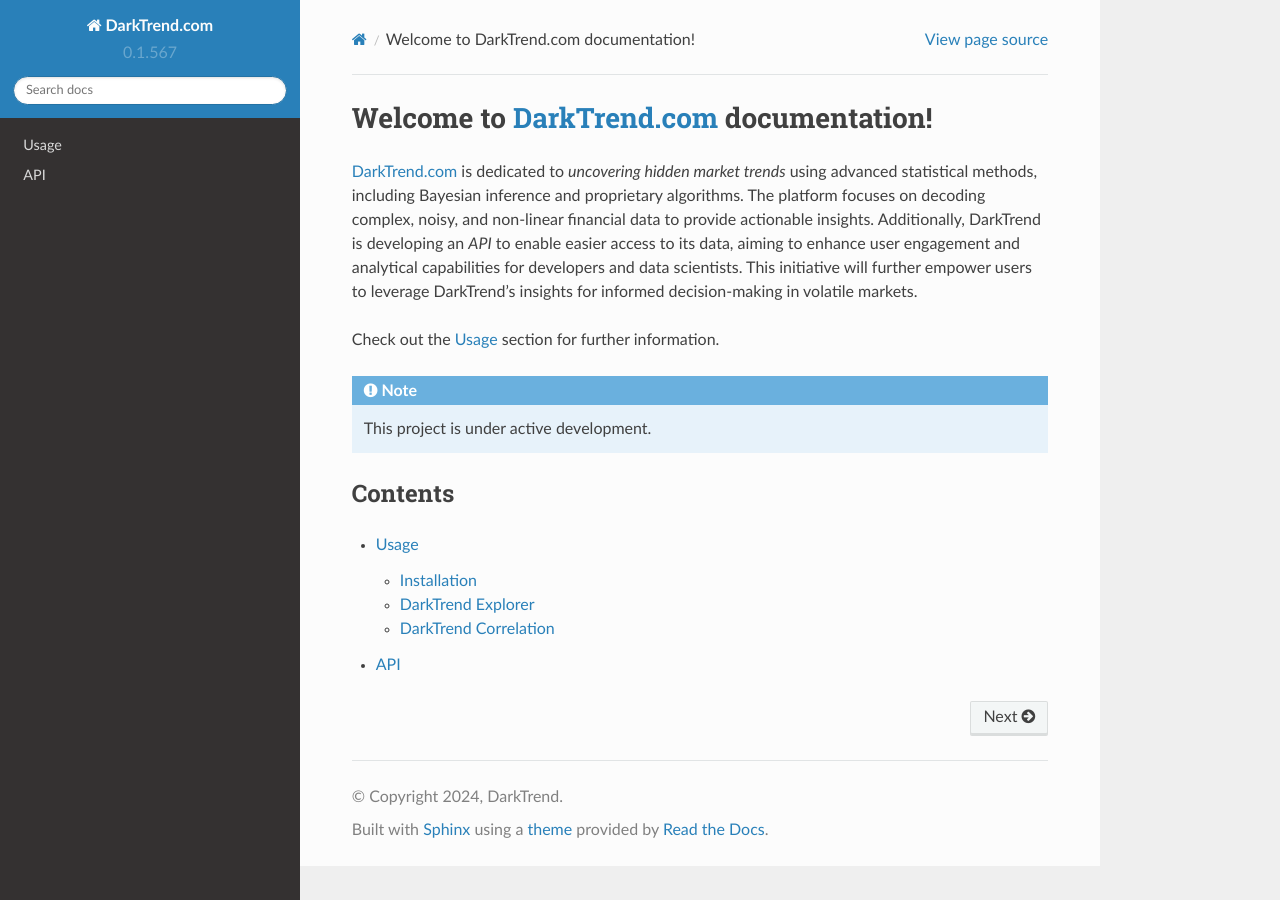
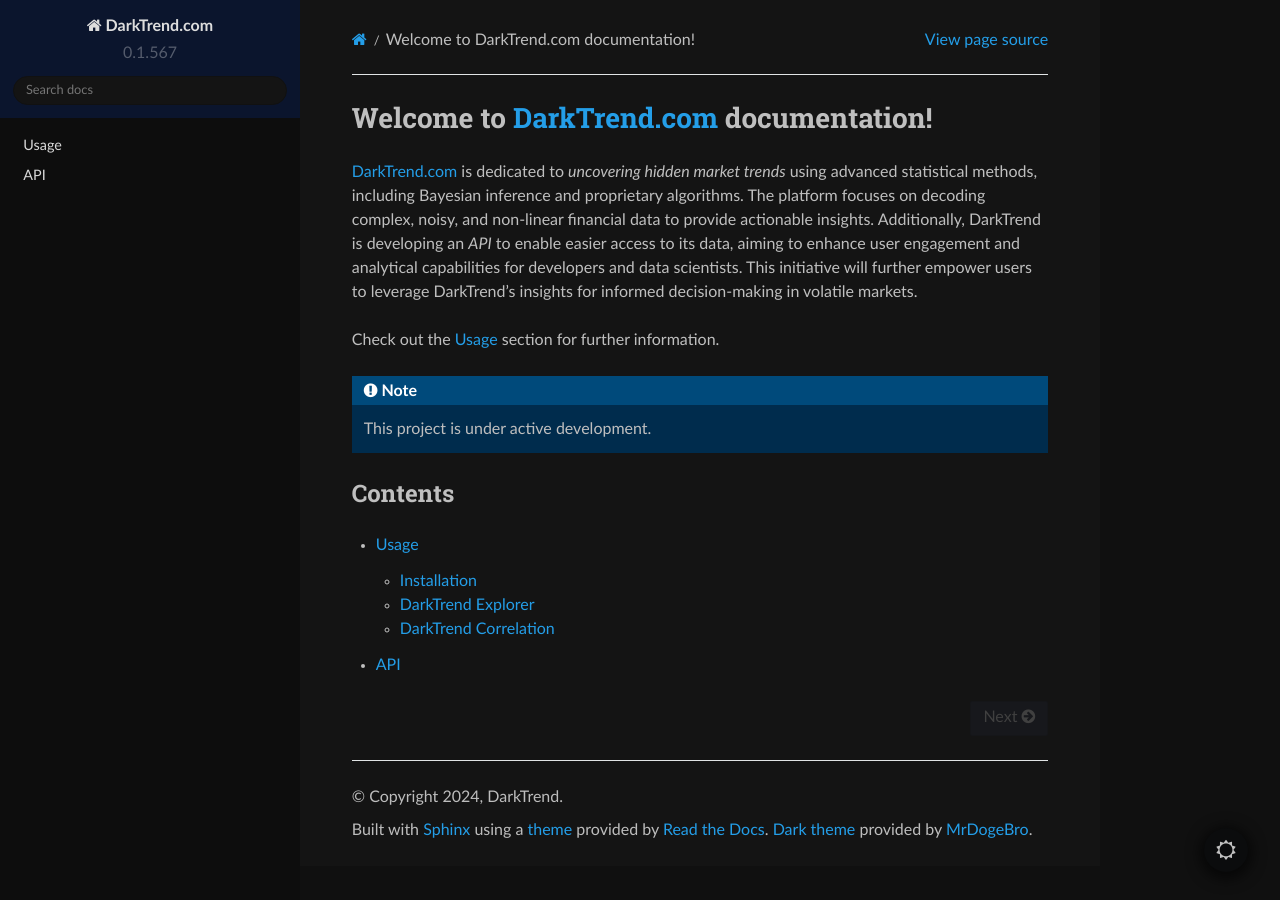
Before and after one commit to buhbuhtig/darktrend, a Sphinx documentation site: the page built from docs/source/index.rst, in a window 1280 px wide. Built offline with Sphinx 7.4.7 and the Read the Docs theme 2.0.0, drawn with Linux system fonts in a browser that asks for light colours.

Commit message:
Update conf.py

```diff
--- a/docs/source/conf.py
+++ b/docs/source/conf.py
@@ -16,7 +16,8 @@ extensions = [
     'sphinx.ext.doctest',
     'sphinx.ext.autodoc',
     'sphinx.ext.autosummary',
-    'sphinx.ext.intersphinx'
+    'sphinx.ext.intersphinx',
+    'sphinx_rtd_dark_mode'
 ]
 # html_static_path = ['_static']
 intersphinx_mapping = {
```
